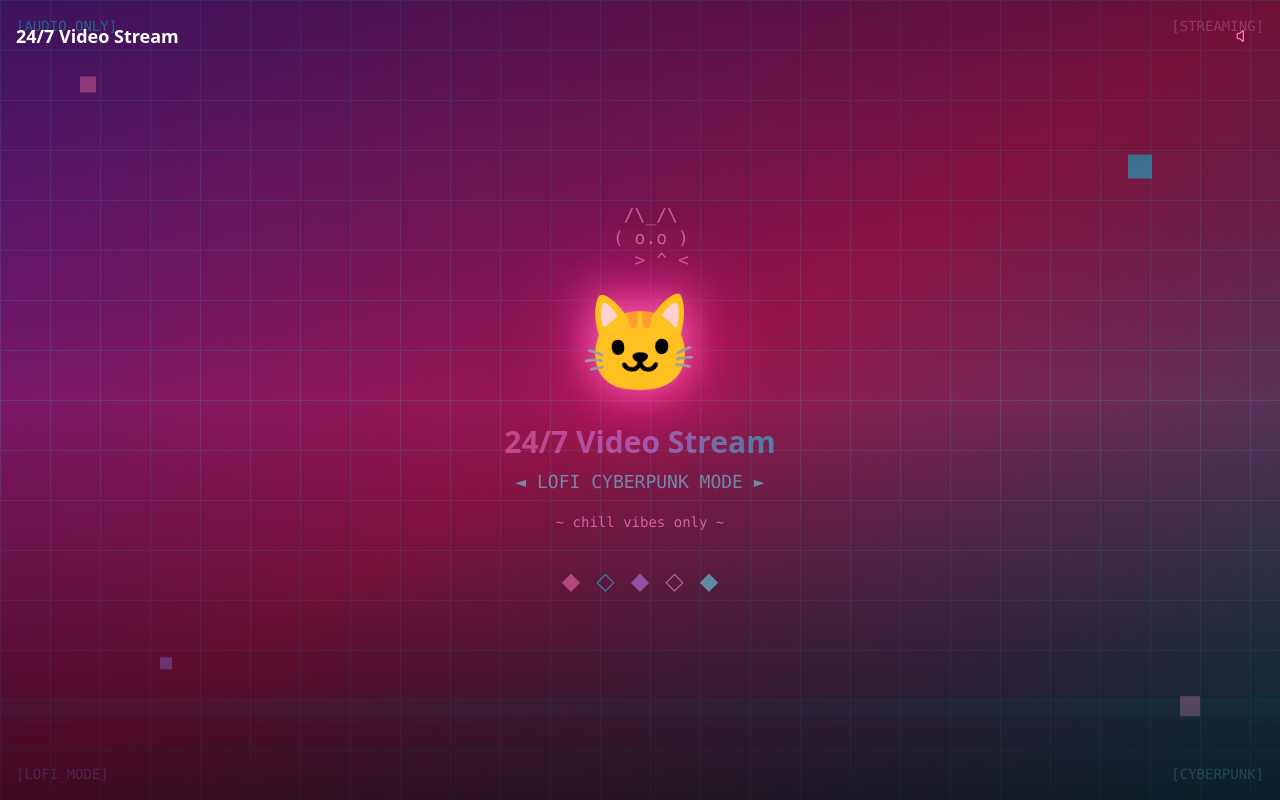
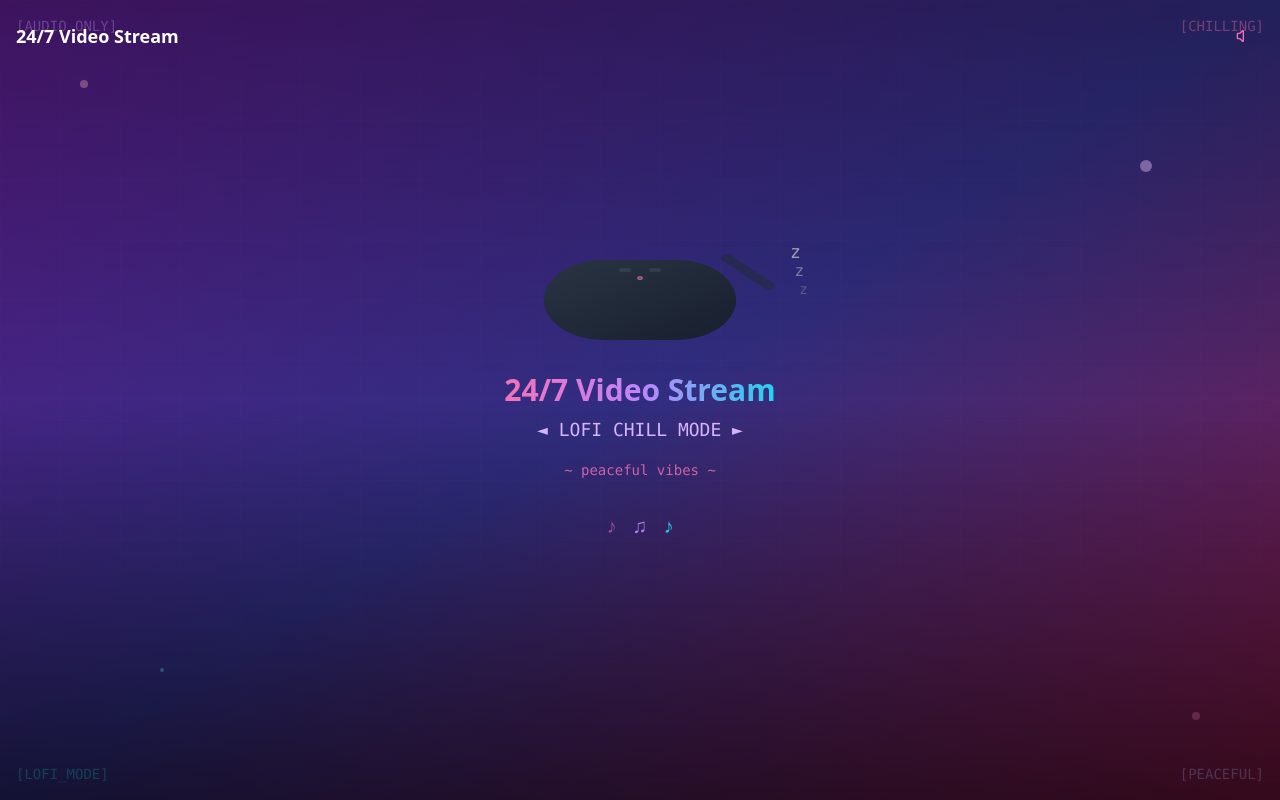
Before and after one commit to hksahil/radio-247, a React (Vite) app: page / in a window 1280 px wide. Both pictures are taken after a click on the button 1244 px from the left and 36 px from the top of the page. Built offline with nearby package versions, Linux system fonts and the light colour scheme.

Commit message:
Refactor: Improve lofi visuals
Improve the lofi visuals, replacing the emoji cat with a more animated and realistic cat. Also, provide alternative lofi wallpaper options.

```diff
--- a/src/components/VideoPlayer.tsx
+++ b/src/components/VideoPlayer.tsx
@@ -59,86 +59,98 @@ const VideoPlayer = ({ src, title = "Video Player" }: VideoPlayerProps) => {
         frameBorder="0"
       />
 
-      {/* Lofi Cyberpunk Visual Overlay */}
+      {/* Lofi Aesthetic Visual Overlay */}
       {audioOnly && (
-        <div className="absolute inset-0 bg-gradient-to-br from-purple-900 via-pink-800 to-cyan-900 flex items-center justify-center overflow-hidden">
+        <div className="absolute inset-0 bg-gradient-to-br from-purple-900 via-indigo-900 to-pink-900 flex items-center justify-center overflow-hidden">
           {/* Animated Background Elements */}
           <div className="absolute inset-0">
-            {/* Neon Grid */}
-            <div className="absolute inset-0 opacity-20">
+            {/* Floating particles */}
+            <div className="absolute top-20 left-20 w-2 h-2 bg-pink-300 rounded-full opacity-60 animate-pulse" style={{ animationDelay: '0s' }}></div>
+            <div className="absolute top-40 right-32 w-3 h-3 bg-purple-300 rounded-full opacity-60 animate-pulse" style={{ animationDelay: '1s' }}></div>
+            <div className="absolute bottom-32 left-40 w-1 h-1 bg-cyan-300 rounded-full opacity-60 animate-pulse" style={{ animationDelay: '2s' }}></div>
+            <div className="absolute bottom-20 right-20 w-2 h-2 bg-pink-400 rounded-full opacity-60 animate-pulse" style={{ animationDelay: '0.5s' }}></div>
+
+            {/* Subtle grid pattern */}
+            <div className="absolute inset-0 opacity-10">
               <div className="w-full h-full" style={{
                 backgroundImage: `
-                  linear-gradient(cyan 1px, transparent 1px),
-                  linear-gradient(90deg, cyan 1px, transparent 1px)
+                  linear-gradient(rgba(255, 255, 255, 0.1) 1px, transparent 1px),
+                  linear-gradient(90deg, rgba(255, 255, 255, 0.1) 1px, transparent 1px)
                 `,
-                backgroundSize: '50px 50px',
-                animation: 'pulse 4s ease-in-out infinite'
+                backgroundSize: '60px 60px'
               }}></div>
             </div>
-
-            {/* Floating Geometric Shapes */}
-            <div className="absolute top-20 left-20 w-4 h-4 bg-pink-400 opacity-60 animate-bounce" style={{ animationDelay: '0s' }}></div>
-            <div className="absolute top-40 right-32 w-6 h-6 bg-cyan-400 opacity-60 animate-bounce" style={{ animationDelay: '1s' }}></div>
-            <div className="absolute bottom-32 left-40 w-3 h-3 bg-purple-400 opacity-60 animate-bounce" style={{ animationDelay: '2s' }}></div>
-            <div className="absolute bottom-20 right-20 w-5 h-5 bg-pink-300 opacity-60 animate-bounce" style={{ animationDelay: '0.5s' }}></div>
-
-            {/* Scanning Lines */}
-            <div className="absolute inset-0 bg-gradient-to-b from-transparent via-cyan-400/10 to-transparent h-8 animate-pulse" style={{
-              animation: 'scan 3s linear infinite'
-            }}></div>
           </div>
 
           {/* Main Content */}
           <div className="relative z-10 text-center text-white">
-            {/* Cyberpunk Cat ASCII Art */}
-            <div className="mb-8 font-mono text-pink-300 text-lg leading-tight filter drop-shadow-lg">
-              <pre className="animate-pulse">
-{`    /\\_/\\
-   ( o.o )
-    > ^ <`}
-              </pre>
+            {/* Animated Cat */}
+            <div className="relative mb-8">
+              {/* Cat Body */}
+              <div className="relative w-32 h-20 mx-auto">
+                {/* Cat silhouette */}
+                <div className="absolute inset-0 bg-gradient-to-br from-gray-800 to-gray-900 rounded-full transform scale-x-150">
+                  {/* Cat ears */}
+                  <div className="absolute -top-2 left-6 w-0 h-0 border-l-4 border-r-4 border-b-6 border-l-transparent border-r-transparent border-b-gray-800"></div>
+                  <div className="absolute -top-2 right-6 w-0 h-0 border-l-4 border-r-4 border-b-6 border-l-transparent border-r-transparent border-b-gray-800"></div>
+
+                  {/* Cat face */}
+                  <div className="absolute top-2 left-1/2 transform -translate-x-1/2">
+                    {/* Eyes (closed for sleeping) */}
+                    <div className="flex space-x-3 mb-1">
+                      <div className="w-2 h-1 bg-gray-700 rounded-full"></div>
+                      <div className="w-2 h-1 bg-gray-700 rounded-full"></div>
+                    </div>
+                    {/* Nose */}
+                    <div className="w-1 h-1 bg-pink-400 rounded-full mx-auto"></div>
+                  </div>
+
+                  {/* Cat tail */}
+                  <div className="absolute -right-8 top-2 w-12 h-2 bg-gray-800 rounded-full transform rotate-45 animate-pulse"></div>
+                </div>
+
+                {/* Breathing animation */}
+                <div className="absolute inset-0 bg-gradient-to-br from-gray-700 to-gray-800 rounded-full transform scale-x-150 animate-pulse opacity-20"></div>
+              </div>
+
+              {/* Sleeping Z's */}
+              <div className="absolute -top-4 -right-8 text-gray-400 font-mono">
+                <div className="text-lg animate-bounce" style={{ animationDelay: '0s' }}>z</div>
+                <div className="text-md animate-bounce ml-2 -mt-2 opacity-70" style={{ animationDelay: '0.5s' }}>z</div>
+                <div className="text-sm animate-bounce ml-4 -mt-1 opacity-40" style={{ animationDelay: '1s' }}>z</div>
+              </div>
             </div>
 
-            {/* Neon Cat Emoji with Glow Effect */}
-            <div className="text-8xl mb-6 animate-bounce" style={{
-              filter: 'drop-shadow(0 0 20px #ff69b4) drop-shadow(0 0 40px #ff1493)',
-              animation: 'bounce 2s ease-in-out infinite'
-            }}>
-              🐱
-            </div>
-
-            <h2 className="text-3xl font-bold mb-2 bg-gradient-to-r from-pink-400 via-purple-400 to-cyan-400 bg-clip-text text-transparent animate-pulse">
+            <h2 className="text-3xl font-bold mb-2 bg-gradient-to-r from-pink-400 via-purple-400 to-cyan-400 bg-clip-text text-transparent">
               {title}
             </h2>
-            <p className="text-cyan-300 mb-4 text-lg font-mono animate-pulse">
-              ◄ LOFI CYBERPUNK MODE ►
+            <p className="text-purple-300 mb-4 text-lg font-mono">
+              ◄ LOFI CHILL MODE ►
             </p>
             <p className="text-pink-400 text-sm font-mono opacity-80">
-              ~ chill vibes only ~
+              ~ peaceful vibes ~
             </p>
 
-            {/* Additional Aesthetic Elements */}
-            <div className="mt-8 flex justify-center space-x-4 text-2xl animate-pulse">
-              <span className="text-pink-400">◆</span>
-              <span className="text-cyan-400">◇</span>
-              <span className="text-purple-400">◆</span>
-              <span className="text-pink-300">◇</span>
-              <span className="text-cyan-300">◆</span>
+            {/* Decorative elements */}
+            <div className="mt-8 flex justify-center space-x-4 text-xl">
+              <span className="text-pink-400 animate-pulse">♪</span>
+              <span className="text-purple-400 animate-pulse" style={{ animationDelay: '0.5s' }}>♫</span>
+              <span className="text-cyan-400 animate-pulse" style={{ animationDelay: '1s' }}>♪</span>
             </div>
           </div>
 
           {/* Corner Decorations */}
-          <div className="absolute top-4 left-4 text-cyan-400 font-mono text-sm opacity-60">
+          <div className="absolute top-4 left-4 text-purple-400 font-mono text-sm opacity-60">
             [AUDIO_ONLY]
           </div>
           <div className="absolute top-4 right-4 text-pink-400 font-mono text-sm opacity-60">
-            [STREAMING]
+            [CHILLING]
           </div>
-          <div className="absolute bottom-4 left-4 text-purple-400 font-mono text-sm opacity-60">
+          <div className="absolute bottom-4 left-4 text-cyan-400 font-mono text-sm opacity-60">
             [LOFI_MODE]
           </div>
-          <div className="absolute bottom-4 right-4 text-cyan-300 font-mono text-sm opacity-60">
-            [CYBERPUNK]
+          <div className="absolute bottom-4 right-4 text-purple-300 font-mono text-sm opacity-60">
+            [PEACEFUL]
           </div>
         </div>
       )}
@@ -166,14 +178,6 @@ const VideoPlayer = ({ src, title = "Video Player" }: VideoPlayerProps) => {
           </Button>
         </div>
       </div>
-
-      {/* Custom CSS for additional animations */}
-      <style jsx>{`
-        @keyframes scan {
-          0% { transform: translateY(-100vh); }
-          100% { transform: translateY(100vh); }
-        }
-      `}</style>
     </div>
   );
 };
```
